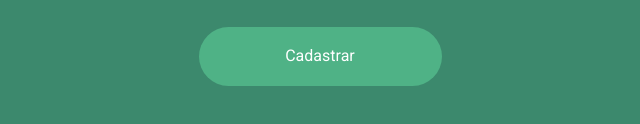
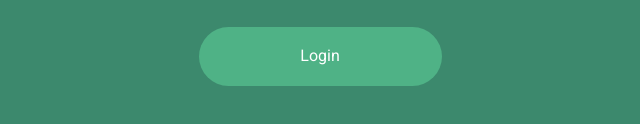
Before and after one commit to Limoero/ProjetoDSW, a plain HTML site: page loginadm.html in a window 1280 px wide. Shown: the part 666-790 px from the top of the page, 320-960 px from the left. Drawn offline with Linux system fonts and the light colour scheme.

Commit message:
sjfahfafhas

```diff
--- a/loginadm.html
+++ b/loginadm.html
@@ -28,7 +28,7 @@
                 <input type="email" name="email" id="email">
                 <label for="senha">Senha</label>
                 <input type="password" name="senha" id="senha">
-                <input type="submit" value="Cadastrar">
+                <input type="submit" value="Login">
             </form>
         </div>
 
```
